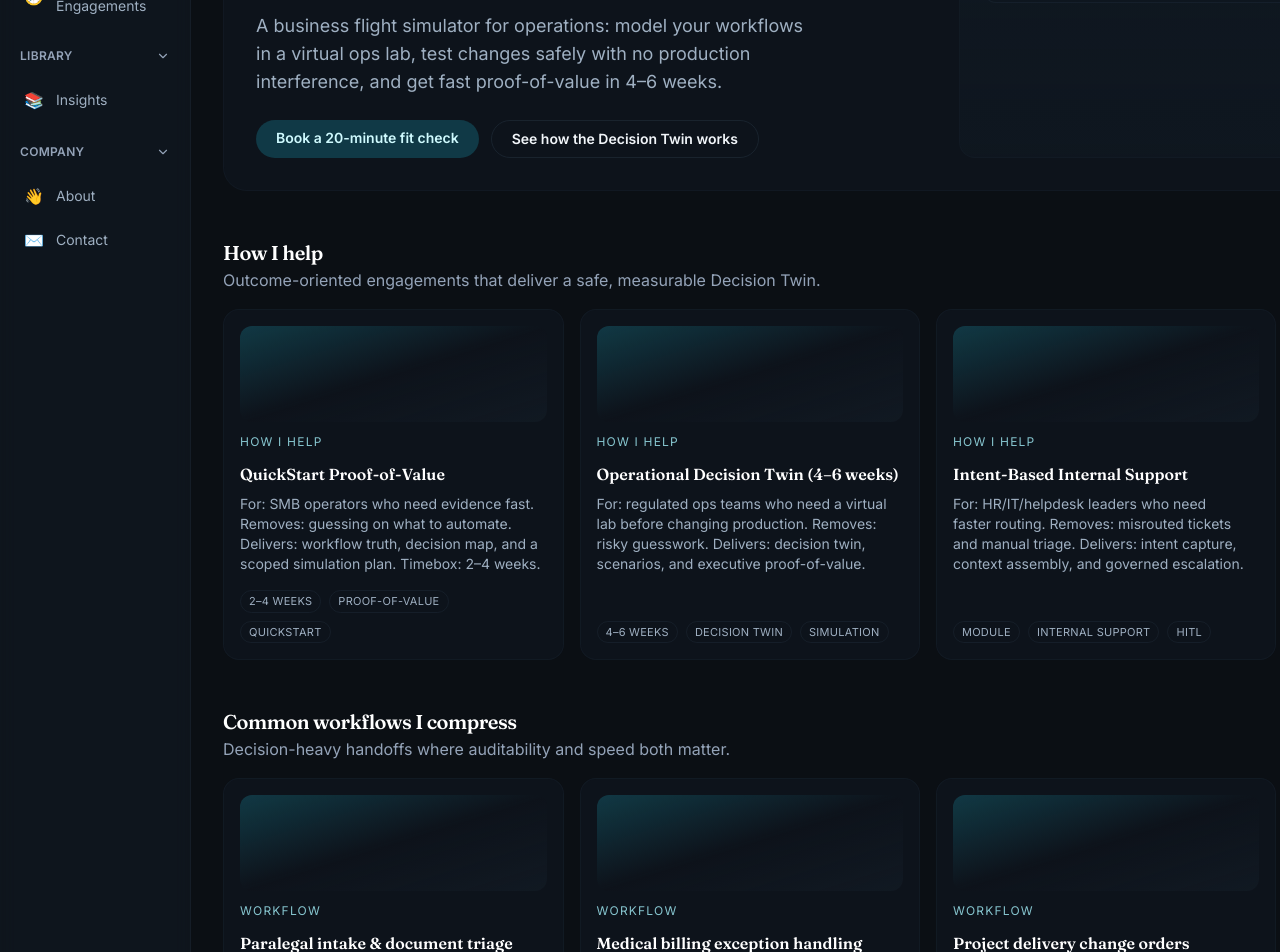
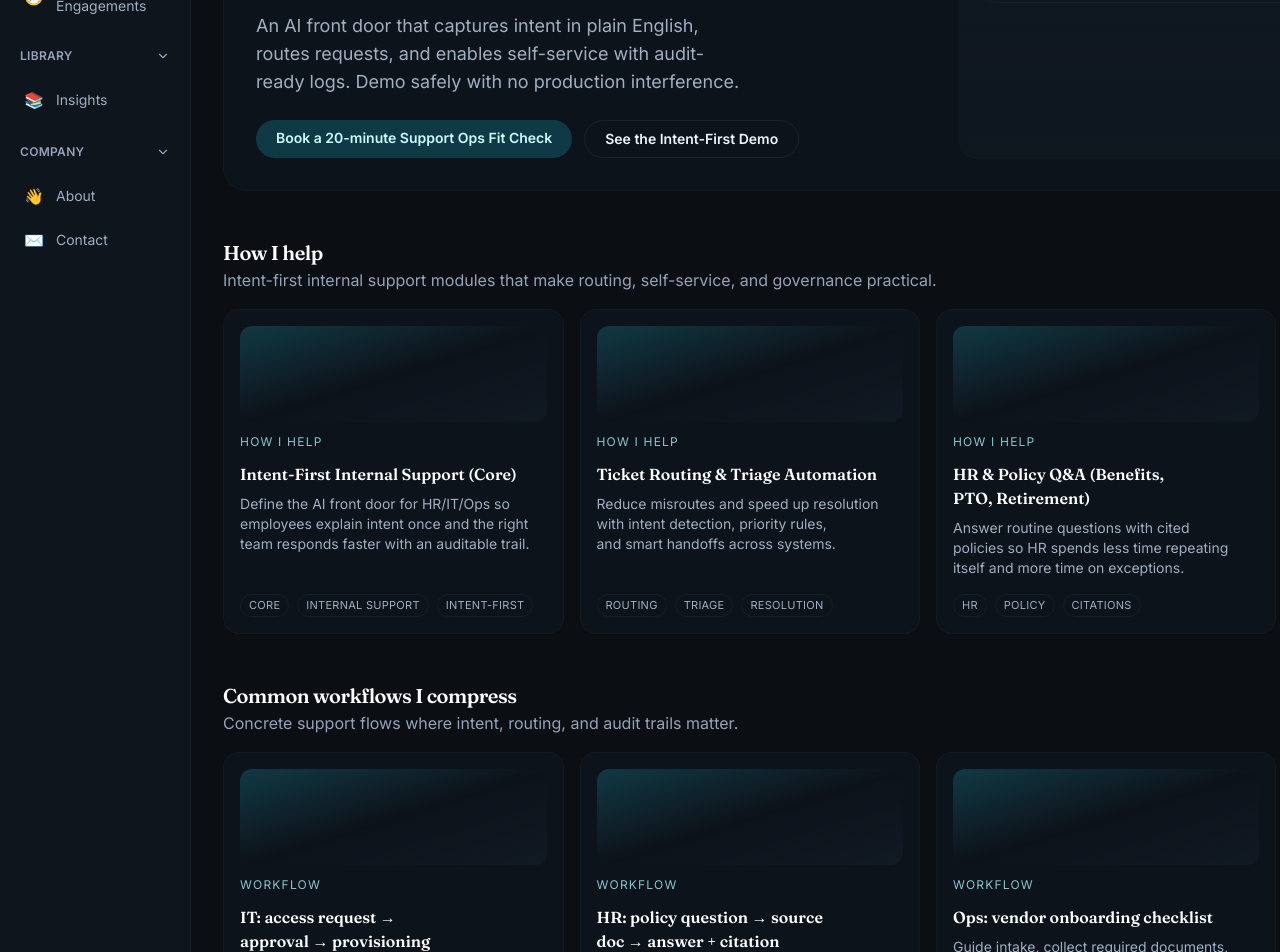
Before and after one commit to paulmalmquist/Consulting_site, a Next.js app: page / in a window 1280 px wide. Shown: the part 360-1312 px from the top of the page. Built offline with nearby package versions, Linux system fonts and the light colour scheme.

Commit message:
Position offering around intent-first internal support

```diff
--- a/app/page.tsx
+++ b/app/page.tsx
@@ -14,6 +14,7 @@ type CardData = {
 type HomeData = {
   hero: { headline: string; subheadline: string };
   pillars: string[];
+  whatYouGet: string[];
   deliverables: { title: string; description: string }[];
 };
 
@@ -42,15 +43,15 @@ export default function HomePage() {
       <Hero headline={home.hero.headline} subheadline={home.hero.subheadline} pillars={home.pillars} />
       <CarouselRow
         title="How I help"
-        description="Outcome-oriented engagements that deliver a safe, measurable Decision Twin."
+        description="Intent-first internal support modules that make routing, self-service, and governance practical."
         items={services}
         viewAllHref="/services"
       />
       <CarouselRow
         title="Common workflows I compress"
-        description="Decision-heavy handoffs where auditability and speed both matter."
+        description="Concrete support flows where intent, routing, and audit trails matter."
         items={workflows}
-        viewAllHref="/method"
+        viewAllHref="/support-ops"
       />
       <CarouselRow
         title="Example engagements"
@@ -60,7 +61,7 @@ export default function HomePage() {
       />
       <CarouselRow
         title="Insights"
-        description="Short reads for executives building AI-ready teams."
+        description="Short reads for leaders modernizing support ops."
         items={insights}
         viewAllHref="/insights"
       />
@@ -73,34 +74,28 @@ export default function HomePage() {
 
       <section className="space-y-6 rounded-3xl border border-slate-800/70 bg-slate-900/60 p-8">
         <div>
-          <h2 className="text-2xl font-semibold tracking-tight text-white md:text-3xl">
-            What you get in 4–6 weeks
-          </h2>
+          <h2 className="text-2xl font-semibold tracking-tight text-white md:text-3xl">What you get</h2>
           <p className="mt-2 text-base leading-relaxed text-slate-300">
-            A flagship engagement that builds the Operational Decision Twin and proves value without production
-            interference.
+            A practical support-ops package that proves value without production interference.
           </p>
         </div>
-        <div className="grid gap-4 md:grid-cols-2">
-          {home.deliverables.map((item) => (
-            <div key={item.title} className="rounded-2xl border border-slate-800/70 bg-slate-950/40 p-4">
-              <p className="text-sm font-semibold text-white">{item.title}</p>
-              <p className="mt-2 text-base leading-relaxed text-slate-300">{item.description}</p>
-            </div>
+        <ul className="space-y-3 text-base leading-relaxed text-slate-200">
+          {home.whatYouGet.map((item) => (
+            <li key={item}>• {item}</li>
           ))}
-        </div>
+        </ul>
         <div className="flex flex-wrap gap-3">
           <Link
             href="/contact"
             className="rounded-full border border-slate-700/70 px-5 py-2 text-sm text-slate-100 hover:border-slate-500"
           >
-            Book a 20-minute fit check
+            Book a 20-minute Support Ops Fit Check
           </Link>
           <Link
-            href="/services"
+            href="/demo"
             className="rounded-full bg-cyan-400/20 px-5 py-2 text-sm font-semibold text-cyan-100 hover:bg-cyan-400/30"
           >
-            Request a QuickStart
+            See the Intent-First Demo
           </Link>
         </div>
       </section>
@@ -207,7 +202,7 @@ export default function HomePage() {
 
       <footer className="grid gap-6 border-t border-slate-800/70 pt-8 text-sm text-slate-400 md:grid-cols-3">
         <div>
-          <p className="font-semibold text-white">AI Readiness & Operations</p>
+          <p className="font-semibold text-white">Intent-First Internal Support</p>
           <p className="mt-2">{'{{CONSULTANT_NAME}}'}</p>
           <p>{'{{EMAIL}}'}</p>
         </div>
@@ -227,7 +222,7 @@ export default function HomePage() {
             Book a fit check or email me directly.
           </p>
           <Link className="text-cyan-200" href="/contact">
-            Book a 20-minute fit check →
+            Book a 20-minute Support Ops Fit Check →
           </Link>
         </div>
       </footer>
--- /dev/null
+++ b/app/support-ops/metadata.ts
@@ -0,0 +1,7 @@
+import type { Metadata } from 'next';
+
+export const metadata: Metadata = {
+  title: 'Support Ops',
+  description:
+    'Intent-first internal support: AI front door, smart routing, self-service, and audit-ready governance.'
+};
--- /dev/null
+++ b/app/support-ops/page.tsx
@@ -0,0 +1,100 @@
+import Link from 'next/link';
+
+export default function SupportOpsPage() {
+  return (
+    <div className="space-y-10">
+      <section className="space-y-4">
+        <h1 className="text-3xl font-semibold text-white">Intent-First Internal Support</h1>
+        <p className="text-lg text-slate-300">
+          An AI front door for IT, HR, and Ops that captures intent once, routes to the right owner, and logs every
+          decision for auditability.
+        </p>
+      </section>
+
+      <section className="grid gap-4 rounded-2xl border border-slate-800/70 bg-slate-900/60 p-6 md:grid-cols-3">
+        {[
+          {
+            title: 'Intake → classify → route',
+            description: 'Gather the request in plain language, detect intent, and route to the right queue.'
+          },
+          {
+            title: 'Resolve → approve → execute',
+            description: 'Auto-resolve low-risk requests and hold sensitive actions for human approval.'
+          },
+          {
+            title: 'Log → learn → report',
+            description: 'Capture every decision, surface exceptions, and report weekly performance trends.'
+          }
+        ].map((item) => (
+          <div key={item.title} className="space-y-3 rounded-xl border border-slate-800/70 bg-slate-950/40 p-4">
+            <p className="text-sm font-semibold text-white">{item.title}</p>
+            <p className="text-sm text-slate-300">{item.description}</p>
+          </div>
+        ))}
+      </section>
+
+      <section className="grid gap-6 rounded-2xl border border-slate-800/70 bg-slate-900/60 p-6 md:grid-cols-2">
+        <div className="space-y-3">
+          <h2 className="text-2xl font-semibold text-white">Typical metrics we track (examples)</h2>
+          <ul className="space-y-2 text-base text-slate-300">
+            <li>• Time-to-first-response</li>
+            <li>• Mean time to resolution (MTTR)</li>
+            <li>• Deflection rate</li>
+            <li>• Misroute rate</li>
+          </ul>
+        </div>
+        <div className="space-y-3">
+          <h2 className="text-2xl font-semibold text-white">Governance &amp; data handling</h2>
+          <ul className="space-y-2 text-base text-slate-300">
+            <li>• Audit logs for every route, response, and approval</li>
+            <li>• Human-in-the-loop gates for sensitive actions</li>
+            <li>• Synthetic or redacted data in demos by default</li>
+            <li>• Clear retention and access rules for regulated teams</li>
+          </ul>
+        </div>
+      </section>
+
+      <section className="grid gap-6 rounded-2xl border border-slate-800/70 bg-slate-900/60 p-6 md:grid-cols-3">
+        <div className="space-y-3">
+          <h2 className="text-xl font-semibold text-white">Healthcare admin</h2>
+          <ul className="space-y-2 text-sm text-slate-300">
+            <li>• Prior auth status questions with cited policy steps</li>
+            <li>• Billing exceptions routed with required context</li>
+            <li>• Access requests with logged approvals</li>
+          </ul>
+        </div>
+        <div className="space-y-3">
+          <h2 className="text-xl font-semibold text-white">Legal ops</h2>
+          <ul className="space-y-2 text-sm text-slate-300">
+            <li>• Intake triage with escalation paths</li>
+            <li>• Policy and retention answers with citations</li>
+            <li>• Matter updates routed to the right owner</li>
+          </ul>
+        </div>
+        <div className="space-y-3">
+          <h2 className="text-xl font-semibold text-white">Construction / PDS</h2>
+          <ul className="space-y-2 text-sm text-slate-300">
+            <li>• Change order intake with required documents</li>
+            <li>• Vendor onboarding checklist routing</li>
+            <li>• RFI triage with logged decisions</li>
+          </ul>
+        </div>
+      </section>
+
+      <section className="flex flex-wrap gap-3">
+        <Link
+          href="/contact"
+          className="rounded-full bg-cyan-400/20 px-5 py-2 text-sm font-semibold text-cyan-100 transition hover:bg-cyan-400/30"
+        >
+          Book a 20-minute Support Ops Fit Check
+        </Link>
+        <Link
+          href="/demo"
+          className="rounded-full border border-slate-700/80 px-5 py-2 text-sm font-semibold text-slate-100 hover:border-slate-500"
+        >
+          See the Intent-First Demo
+        </Link>
+      </section>
+    </div>
+  );
+}
--- a/components/content/Hero.tsx
+++ b/components/content/Hero.tsx
@@ -13,7 +13,7 @@ export function Hero({
     <section className="grid gap-8 rounded-3xl border border-slate-800/70 bg-slate-900/60 p-8 md:grid-cols-[1.2fr_0.8fr]">
       <div className="space-y-6">
         <p className="text-xs uppercase tracking-[0.4em] text-cyan-200/80">
-          Operational Decision Twin for SMB ops
+          Intent-first internal support for SMB ops
         </p>
         <h1 className="text-4xl font-semibold leading-[1.05] tracking-tight text-white md:text-6xl">{headline}</h1>
         <p className="max-w-prose text-base leading-relaxed text-slate-300 md:text-lg">{subheadline}</p>
@@ -22,13 +22,13 @@ export function Hero({
             href="/contact"
             className="rounded-full bg-cyan-400/20 px-5 py-2 text-sm font-semibold text-cyan-100 transition hover:bg-cyan-400/30"
           >
-            Book a 20-minute fit check
+            Book a 20-minute Support Ops Fit Check
           </Link>
           <Link
-            href="/method"
+            href="/demo"
             className="rounded-full border border-slate-700/80 px-5 py-2 text-sm font-semibold text-slate-100 hover:border-slate-500"
           >
-            See how the Decision Twin works
+            See the Intent-First Demo
           </Link>
         </div>
       </div>
--- a/components/layout/Topbar.tsx
+++ b/components/layout/Topbar.tsx
@@ -24,7 +24,7 @@ export function Topbar({ openSearch, setDrawerOpen }: TopbarProps) {
           <Menu size={18} />
         </button>
         <div className="hidden text-xs uppercase tracking-[0.2em] text-slate-500 md:block">
-          AI Readiness & Operations
+          Intent-First Internal Support
         </div>
       </div>
       <button
--- a/content/home.json
+++ b/content/home.json
@@ -1,12 +1,19 @@
 {
   "hero": {
-    "headline": "Operational Decision Twin for regulated SMB operations",
-    "subheadline": "A business flight simulator for operations: model your workflows in a virtual ops lab, test changes safely with no production interference, and get fast proof-of-value in 4–6 weeks."
+    "headline": "Intent-First Internal Support for regulated SMB ops",
+    "subheadline": "An AI front door that captures intent in plain English, routes requests, and enables self-service with audit-ready logs. Demo safely with no production interference."
   },
   "pillars": [
-    "Operational Decision Twin (virtual ops lab)",
-    "No production writes; synthetic data by default",
-    "Fast proof-of-value with measurable outcomes"
+    "Intent-first intake for HR/IT/Ops",
+    "Smart routing plus self-service",
+    "Governed with audit-ready logs"
+  ],
+  "whatYouGet": [
+    "AI front door (Teams/Slack/Email/Portal entry)",
+    "Intent detection + routing rules",
+    "Knowledge base that answers with citations",
+    "Human-in-the-loop approvals for sensitive actions",
+    "Weekly metrics report (latency, deflection, routing accuracy)"
   ],
   "deliverables": [
     {
--- a/content/services.json
+++ b/content/services.json
@@ -1,30 +1,37 @@
 [
   {
-    "title": "QuickStart Proof-of-Value",
-    "description": "For: SMB operators who need evidence fast. Removes: guessing on what to automate. Delivers: workflow truth, decision map, and a scoped simulation plan. Timebox: 2–4 weeks.",
-    "tags": ["2–4 weeks", "proof-of-value", "quickstart"],
-    "href": "/services#quickstart-proof-of-value",
+    "title": "Intent-First Internal Support (Core)",
+    "description": "Define the AI front door for HR/IT/Ops so employees explain intent once and the right team responds faster with an auditable trail.",
+    "tags": ["core", "internal support", "intent-first"],
+    "href": "/support-ops",
     "eyebrow": "How I help"
   },
   {
-    "title": "Operational Decision Twin (4–6 weeks)",
-    "description": "For: regulated ops teams who need a virtual lab before changing production. Removes: risky guesswork. Delivers: decision twin, scenarios, and executive proof-of-value.",
-    "tags": ["4–6 weeks", "decision twin", "simulation"],
-    "href": "/services#operational-decision-twin",
+    "title": "Ticket Routing & Triage Automation",
+    "description": "Reduce misroutes and speed up resolution with intent detection, priority rules, and smart handoffs across systems.",
+    "tags": ["routing", "triage", "resolution"],
+    "href": "/support-ops",
     "eyebrow": "How I help"
   },
   {
-    "title": "Intent-Based Internal Support",
-    "description": "For: HR/IT/helpdesk leaders who need faster routing. Removes: misrouted tickets and manual triage. Delivers: intent capture, context assembly, and governed escalation.",
-    "tags": ["module", "internal support", "HITL"],
-    "href": "/method#internal-support",
+    "title": "HR & Policy Q&A (Benefits, PTO, Retirement)",
+    "description": "Answer routine questions with cited policies so HR spends less time repeating itself and more time on exceptions.",
+    "tags": ["HR", "policy", "citations"],
+    "href": "/support-ops",
     "eyebrow": "How I help"
   },
   {
-    "title": "CRM + Ticketing Decision Layer",
-    "description": "For: sales/ops teams who need consistent approvals. Removes: opaque status updates and stalled handoffs. Delivers: decision rules, audit trails, and clearer next actions.",
-    "tags": ["module", "CRM", "ticketing"],
-    "href": "/method#crm-ticketing",
+    "title": "Helpdesk Deflection (Password resets, access requests)",
+    "description": "Deflect repetitive tickets with guided self-service while preserving approvals and escalation paths.",
+    "tags": ["helpdesk", "deflection", "self-service"],
+    "href": "/support-ops",
+    "eyebrow": "How I help"
+  },
+  {
+    "title": "Auditability & HITL Controls",
+    "description": "Keep sensitive actions governed with human approvals, full logs, and evidence for compliance reviews.",
+    "tags": ["audit", "HITL", "governance"],
+    "href": "/support-ops",
     "eyebrow": "How I help"
   }
 ]
--- a/content/workflows.json
+++ b/content/workflows.json
@@ -1,36 +1,30 @@
 [
   {
-    "title": "Paralegal intake & document triage",
-    "description": "Simulate intake rules and escalation paths before changing production workflows.",
-    "tags": ["legal", "triage", "HITL"],
-    "href": "/proof",
+    "title": "IT: access request → approval → provisioning",
+    "description": "Compress the handoffs from intake to approval to account provisioning with tracked approvals.",
+    "tags": ["IT", "access", "approval"],
+    "href": "/support-ops",
     "eyebrow": "Workflow"
   },
   {
-    "title": "Medical billing exception handling",
-    "description": "Test claim rules and exceptions in a decision twin to reduce rework.",
-    "tags": ["healthcare", "claims", "governance"],
-    "href": "/proof",
+    "title": "HR: policy question → source doc → answer + citation",
+    "description": "Route HR questions to approved sources and return cited answers that reduce repeat follow-ups.",
+    "tags": ["HR", "policy", "citations"],
+    "href": "/support-ops",
     "eyebrow": "Workflow"
   },
   {
-    "title": "Project delivery change orders",
-    "description": "Model change-order thresholds and approvals with audit-ready traces.",
-    "tags": ["construction", "PDS", "decision"],
-    "href": "/proof",
+    "title": "Ops: vendor onboarding checklist",
+    "description": "Guide intake, collect required documents, and route approvals with a logged checklist.",
+    "tags": ["ops", "vendor", "checklist"],
+    "href": "/support-ops",
     "eyebrow": "Workflow"
   },
   {
-    "title": "Finance ops approvals",
-    "description": "Shorten approval cycles with explicit decision ladders and evidence trails.",
-    "tags": ["finance", "audit", "workflow"],
-    "href": "/proof",
+    "title": "Legal: intake triage + escalation",
+    "description": "Classify legal requests, assemble context, and escalate to counsel with traceable steps.",
+    "tags": ["legal", "intake", "escalation"],
+    "href": "/support-ops",
     "eyebrow": "Workflow"
-  },
-  {
-    "title": "Intent-Based Internal Support",
-    "description": "Employees shouldn’t need to know which system, form, or team owns their problem. I redesign internal support workflows so intent is captured once, context is assembled automatically, and the right action happens — with auditability and human oversight.",
-    "tags": ["HR", "IT", "Helpdesk", "HITL"],
-    "href": "/method#internal-support"
   }
 ]
```
